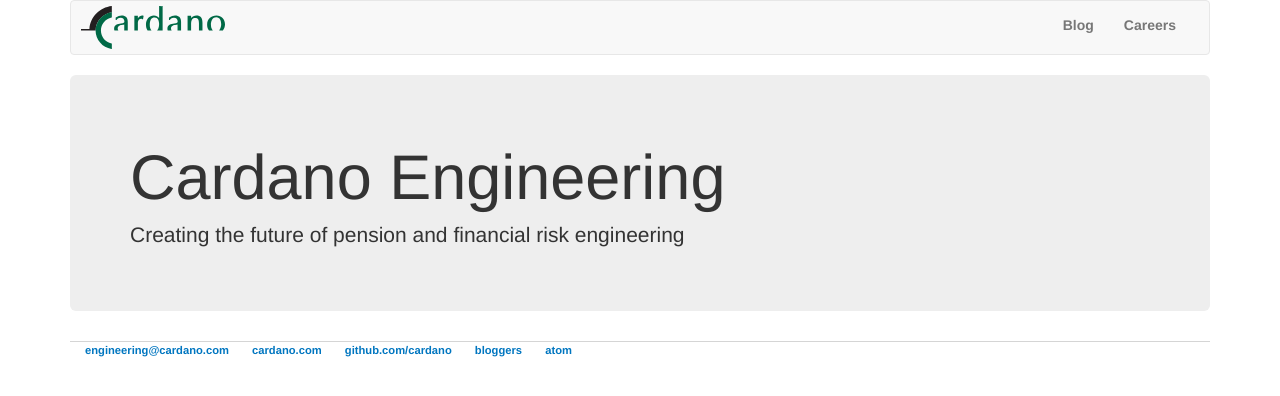
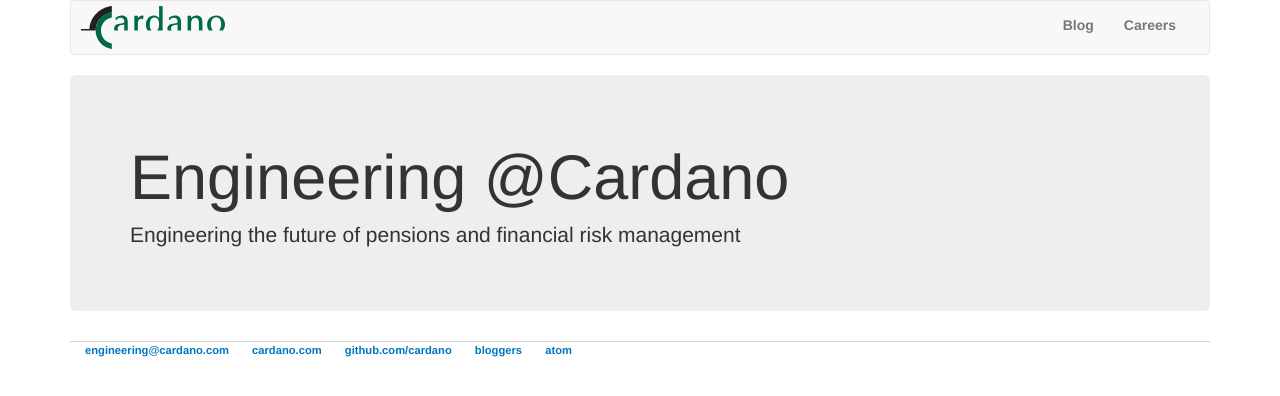
Before and after one commit to ronlawrence/cardano.github.io, a Jekyll site: the page built from index.html, in a window 1280 px wide. Shown: the top 396 px of the page. Built offline with Jekyll 4.4.1, drawn with Linux system fonts in a browser that asks for light colours; nearby versions of some CDN libraries.

Commit message:
Adding styles

```diff
--- a/assets/css/main.css
+++ b/assets/css/main.css
@@ -57,14 +57,15 @@
 }
 
 ul.posts {
-    margin: 20px auto 40px;
+    margin: 1em auto 2.0em;
     font-size: 1.5em;
 }
 
 ul.posts li {
     list-style: none;
+    margin-bottom: .25em;
 }
 
 .post {
-    margin-bottom: 40px;
+    margin-bottom: 2.0em;
 }
--- a/blog/index.html
+++ b/blog/index.html
@@ -4,7 +4,6 @@
 ---
 <h1>{{ page.title }}</h1>
 <ul class="posts">
-
     {% for post in site.posts %}
     <li><span>{{ post.date | date_to_string }}</span> » <a href="{{ post.url }}" title="{{ post.title }}">{{ post.title }}</a></li>
     {% endfor %}
--- a/index.html
+++ b/index.html
@@ -1,8 +1,8 @@
 ---
 layout: default
-title: Cardano Engineering
+title: Engineering@Cardano
 ---
 <div class="jumbotron">
-	<h1>Cardano Engineering</h1>
-	<p>Creating the future of pension and financial risk engineering</p>
+	<h1>Engineering @Cardano</h1>
+	<p>Engineering the future of pensions and financial risk management</p>
 </div>
```
Also changed, not shown: _posts/2016-11-25-cardano-engineering-site-launched.1.md (+1 -0 lines).
